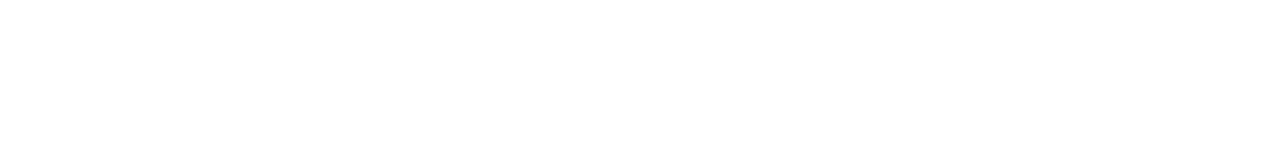
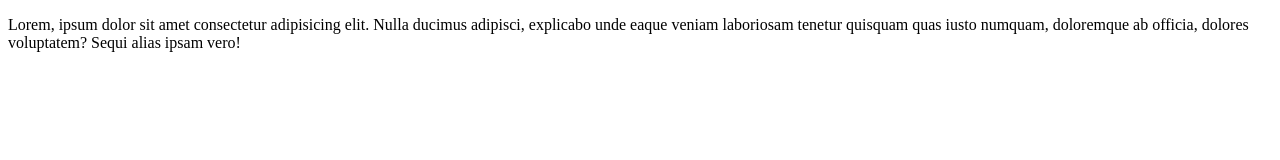
Before and after one commit to nilton002/curso01, a plain HTML site: page index.html in a window 1280 px wide. Drawn offline with Linux system fonts and the light colour scheme.

Commit message:
fiz uma modificacao no meu index

```diff
--- a/index.html
+++ b/index.html
@@ -6,6 +6,8 @@
     <title>Document</title>
 </head>
 <body>
-
+    <section>
+        <p>Lorem, ipsum dolor sit amet consectetur adipisicing elit. Nulla ducimus adipisci, explicabo unde eaque veniam laboriosam tenetur quisquam quas iusto numquam, doloremque ab officia, dolores voluptatem? Sequi alias ipsam vero!</p>
+    </section>
 </body>
 </html>
```
